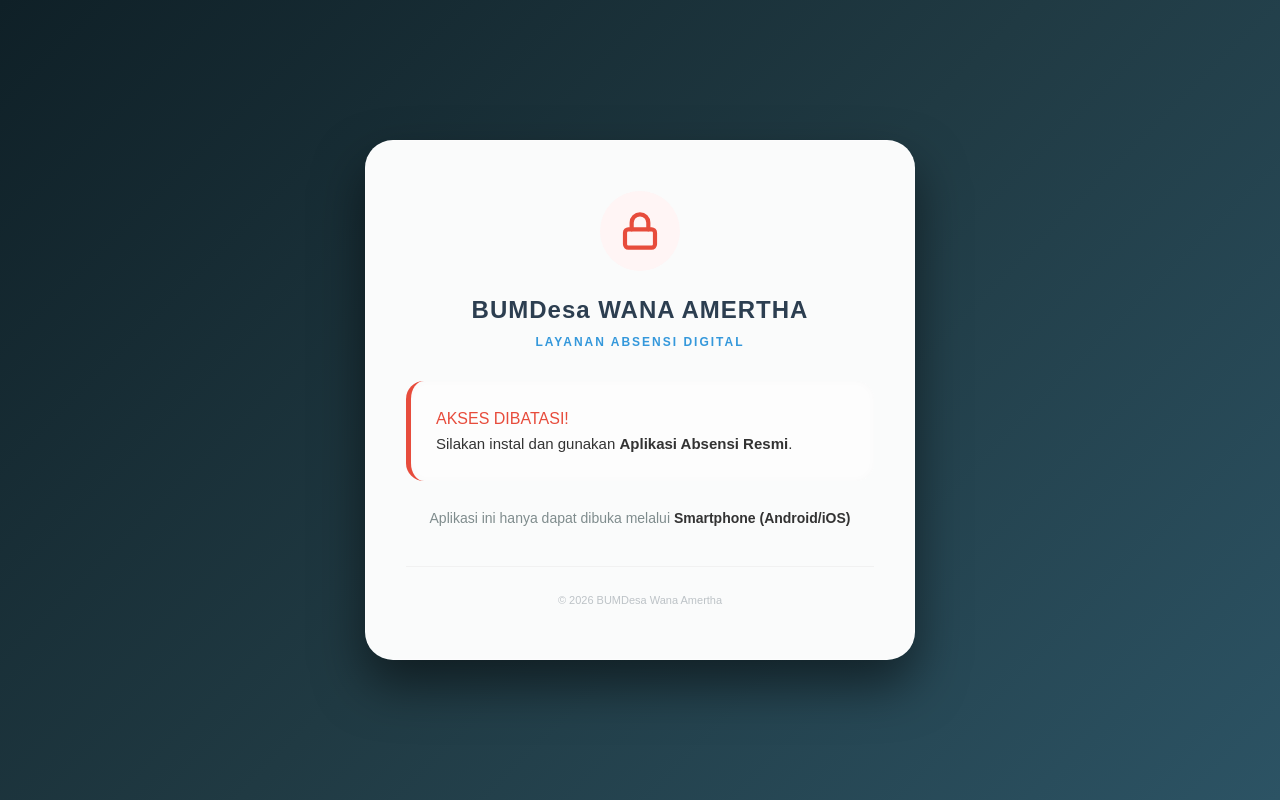
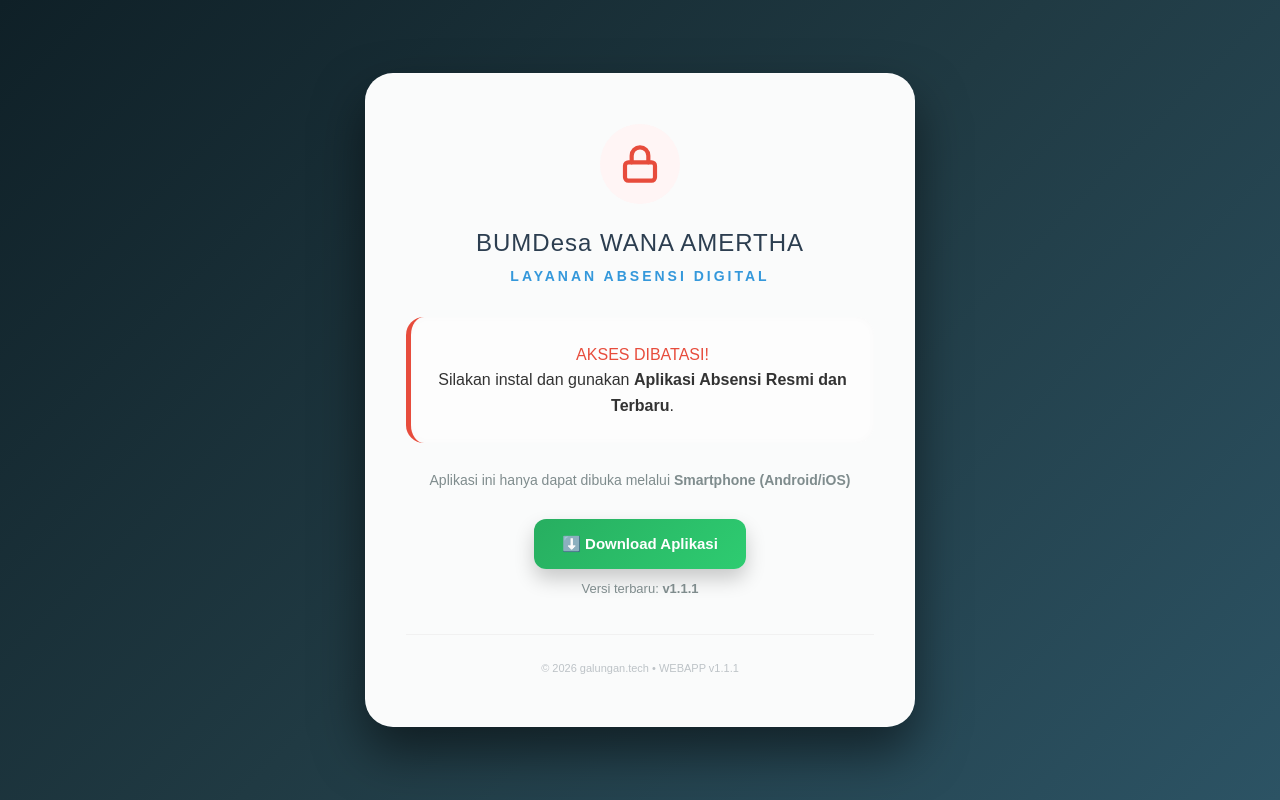
Before and after one commit to rivandraa/absensibumdes, a plain HTML site: page index.html in a window 1280 px wide. Drawn offline with nearby package versions, Linux system fonts and the light colour scheme.

Commit message:
Refactor gatekeeper overlay and update app download section
Updated HTML structure and styles for the gatekeeper overlay, improved text formatting, and added download button for the application.

```diff
--- a/index.html
+++ b/index.html
@@ -5,28 +5,53 @@
 <base target="_top">
 <meta name="viewport" content="width=device-width, initial-scale=0.8, maximum-scale=0.8, user-scalable=no">
 
-<div id="gatekeeper-overlay" style="display:none; position:fixed; top:0; left:0; width:100%; height:100%; background: linear-gradient(135deg, #0f2027, #203a43, #2c5364); z-index:999999; justify-content:center; align-items:center; padding:20px; box-sizing:border-box; font-family: sans-serif;">
-
-  <div style="text-align:center; background: rgba(255, 255, 255, 0.98); backdrop-filter: blur(10px); -webkit-backdrop-filter: blur(10px); padding: 50px 40px; border-radius: 28px; border: 1px solid rgba(255, 255, 255, 0.3); box-shadow: 0 25px 50px rgba(0,0,0,0.5); max-width: 550px; width: 100%;">
+<div id="gatekeeper-overlay" style="display:none; position:fixed; top:0; left:0; width:100%; height:100%; background: linear-gradient(135deg, #0f2027, #203a43, #2c5364); z-index:999999; justify-content:center; align-items:center; padding:20px; box-sizing:border-box;">
+
+  <div style="text-align:center; background: rgba(255, 255, 255, 0.98); backdrop-filter: blur(10px); -webkit-backdrop-filter: blur(10px); padding: 50px 40px; border-radius: 28px; border: 1px solid rgba(255, 255, 255, 0.3); box-shadow: 0 25px 50px rgba(0,0,0,0.5); max-width: 550px; width: 100%; animation: fadeInUp 0.8s ease-out;">
 
     <div style="width: 80px; height: 80px; background: #fff5f5; border-radius: 50%; display: flex; justify-content: center; align-items: center; margin: 0 auto 25px;">
-        <svg width="40" height="40" viewBox="0 0 24 24" fill="none" stroke="#e74c3c" stroke-width="2.5" stroke-linecap="round" stroke-linejoin="round"><rect x="3" y="11" width="18" height="11" rx="2" ry="2"></rect><path d="M7 11V7a5 5 0 0 1 10 0v4"></path></svg>
+        <svg width="40" height="40" viewBox="0 0 24 24" fill="none" stroke="#e74c3c" stroke-width="2.5" stroke-linecap="round" stroke-linejoin="round">
+            <rect x="3" y="11" width="18" height="11" rx="2" ry="2"></rect>
+            <path d="M7 11V7a5 5 0 0 1 10 0v4"></path>
+        </svg>
     </div>
 
-    <h2 style="font-size:24px; margin:0 0 8px 0; color: #2c3e50; letter-spacing: 1px; font-weight: 800;">BUMDesa WANA AMERTHA</h2>
-
-    <span style="font-size:12px; color:#3498db; font-weight:700; display:block; margin-bottom:30px; text-transform: uppercase; letter-spacing: 2px;">Layanan Absensi Digital</span>
-
-    <div style="background: #fdfdfd; padding: 25px; border-radius: 18px; margin-bottom: 25px; border-left: 5px solid #e74c3c; box-shadow: inset 0 0 10px rgba(0,0,0,0.02); text-align: left;">
-        <p id="gate-message" style="font-size:15px; color:#333; line-height:1.6; margin:0; font-weight: 400;"></p>
+    <h2 style="font-size:24px; display:block; margin-bottom:8px; color: #2c3e50; letter-spacing: 1px; white-space: nowrap;">
+        BUMDesa WANA AMERTHA
+    </h2>
+
+    <span style="font-size:14px; color:#3498db; font-weight:700; display:block; margin-bottom:30px; text-transform: uppercase; letter-spacing: 3px;">
+        Layanan Absensi Digital
+    </span>
+
+    <div style="background: #fdfdfd; padding: 25px; border-radius: 18px; margin-bottom: 25px; border-left: 5px solid #e74c3c; box-shadow: inset 0 0 10px rgba(0,0,0,0.02);">
+        <p id="gate-message" style="font-size:16px; color:#333; line-height:1.6; margin:0; font-weight: 500;">
+            Silakan gunakan aplikasi resmi untuk mengakses layanan ini.
+        </p>
     </div>
 
-    <div style="font-size:14px; color:#7f8c8d; line-height:1.8; margin-bottom: 0; font-weight: 400;">
-        Aplikasi ini hanya dapat dibuka melalui <span style="font-weight: 700; color: #333;">Smartphone (Android/iOS)</span>
-    </div>
-
-    <div style="margin-top:35px; font-size:11px; color:#bdc3c7; border-top: 1px solid #f1f1f1; padding-top:25px; font-weight: 400;">
-        © 2026 BUMDesa Wana Amertha
+    <p style="font-size:14px; color:#7f8c8d; line-height:1.8; margin-bottom: 25px; padding: 0 10px;">
+        Aplikasi ini hanya dapat dibuka melalui <b>Smartphone (Android/iOS)</b>
+    </p>
+
+	<!-- TOMBOL DOWNLOAD -->
+	<div style="text-align:center; margin-top:10px;">
+
+	    <a href="https://drive.google.com/uc?export=download&id=1JpR0wVH74Mqea7K9JB3XDfFJ80iDa6Ou"
+	       download
+	       style="display:inline-block; background: linear-gradient(135deg, #27ae60, #2ecc71); color:#fff; padding:14px 28px; border-radius:12px; text-decoration:none; font-weight:700; font-size:15px; box-shadow: 0 10px 20px rgba(0,0,0,0.2); transition:0.3s;">
+	        ⬇️ Download Aplikasi
+	    </a>
+
+	    <!-- KETERANGAN VERSI -->
+	    <div style="margin-top:10px; font-size:13px; color:#7f8c8d;">
+	        Versi terbaru: <b>v1.1.1</b>
+	    </div>
+
+	</div>
+
+    <div style="margin-top:35px; font-size:11px; color:#bdc3c7; border-top: 1px solid #f1f1f1; padding-top:25px; font-weight: 500;">
+        © 2026 galungan.tech • WEBAPP v1.1.1
     </div>
   </div>
 </div>
@@ -68,7 +93,7 @@ body.locked {
     if (isIphone) {
         gateMessage.innerHTML = "<span style='color:#e74c3c; font-size:16px;'>AKSES DIBATASI!</span><br>Harap gunakan browser <b>Safari</b> bawaan iPhone.";
     } else {
-        gateMessage.innerHTML = "<span style='color:#e74c3c; font-size:16px;'>AKSES DIBATASI!</span><br>Silakan instal dan gunakan <b>Aplikasi Absensi Resmi</b>.";
+        gateMessage.innerHTML = "<span style='color:#e74c3c; font-size:16px;'>AKSES DIBATASI!</span><br>Silakan instal dan gunakan <b>Aplikasi Absensi Resmi dan Terbaru</b>.";
     }
 
     // Sembunyikan konten lain secara agresif
@@ -289,7 +314,7 @@ body.locked {
 <div id="InnerPage" style="display:none;"></div>
 
 <footer class="footer">
-    © 2026 galungan.tech • v1.1.1
+    © 2026 galungan.tech • WEBAPP v1.1.1
 </footer>
 </div>
 
```
